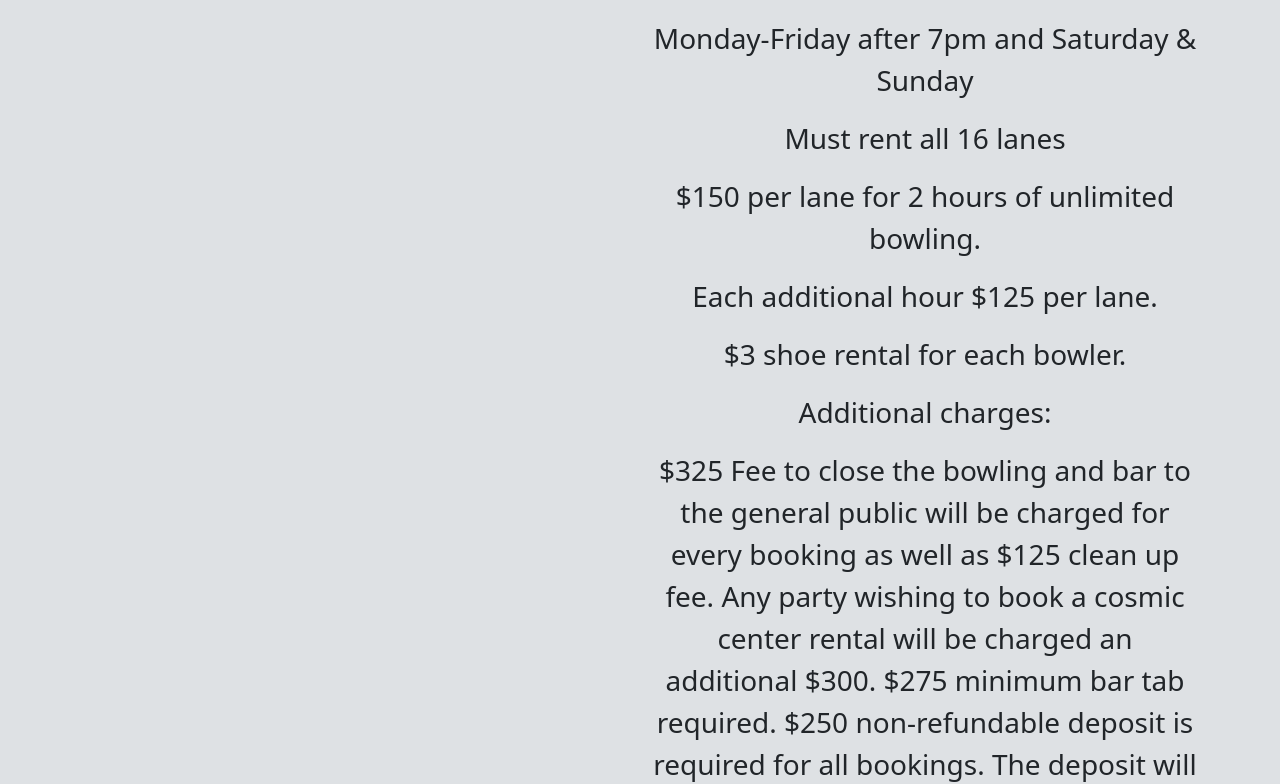
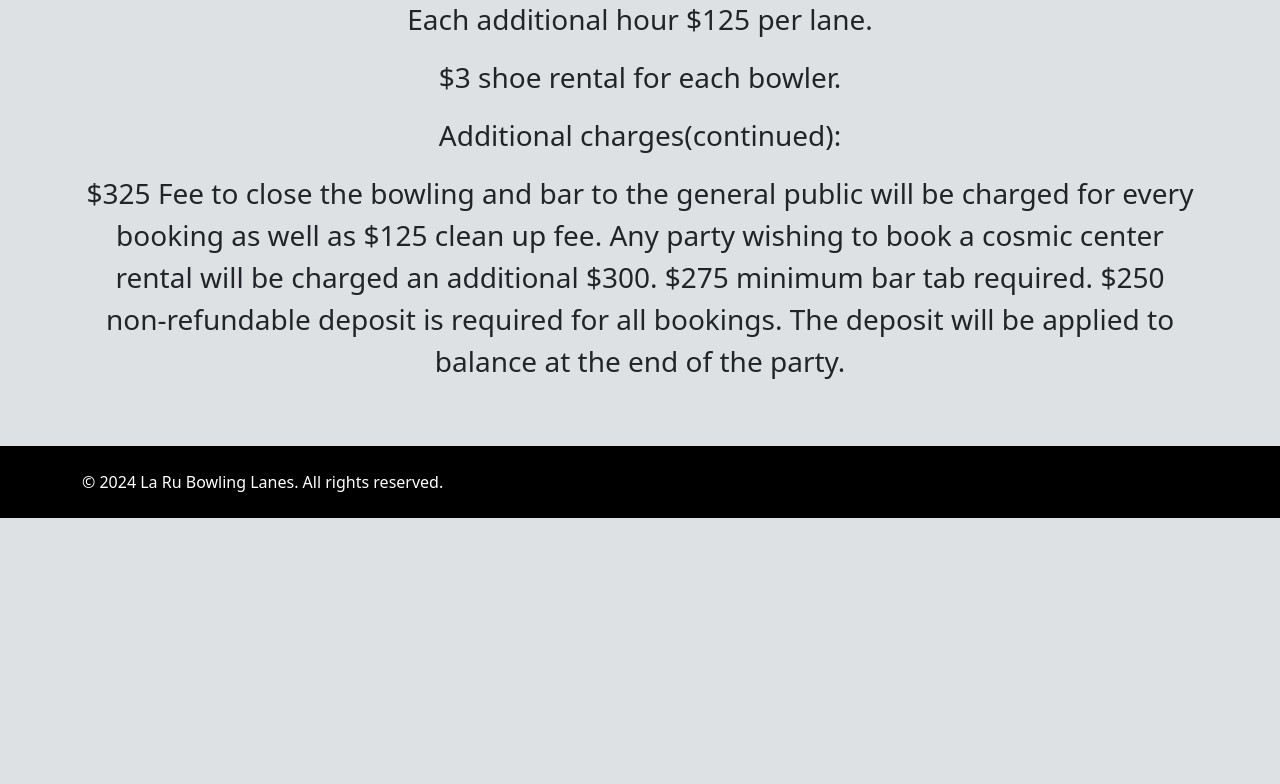
Before and after one commit to arondayo/groupProjectFinal, a plain HTML site: page party_packages.html in a window 1280 px wide. Shown: the part 1698-2482 px from the top of the page. After the commit the page ends 2216 px from the top, so only its background shows below. Drawn offline with nearby package versions, Linux system fonts and the light colour scheme.

```diff
--- a/party_packages.html
+++ b/party_packages.html
@@ -18,14 +18,17 @@
     }
     body {
       background-color:rgb(222, 225, 228); /* Choose your desired shade of gray */
+      display: flex;
+      flex-direction: column;
+      min-height: 100vh;
+    }
+    footer {
+      margin-top: auto;
+
     }
   </style>
 </head>
 <body>
-<<<<<<< HEAD
-
-=======
->>>>>>> 86666d574641c1421f4f6c1ccde80439f3fdb2cc
   <nav class="navbar navbar-expand-lg bg-body-tertiary py-3 " data-bs-theme="dark">
     <div class="container-fluid">
       <a class="navbar-brand lobster-two-bold-title fs-3" href="index.html">La Ru Bowling Lanes</a>
@@ -152,11 +155,19 @@
             <p class="text-center fs-3">Please <a href="contact_us.html">contact us</a> for information on available Cosmic Party Times.</p>
           </div>
           <div class="col-lg-6">
+            <h2 class="text-center fs-3">RENT THE CENTER!!</h2>
             <p class="text-center fs-3">Monday-Friday before 7pm</p>
             <p class="text-center fs-3">Must rent all 16 lanes</p>
             <p class="text-center fs-3">$125 per lane for 2 hours of unlimited bowling. Up to 8 bowlers per lane</p>
             <p class="text-center fs-3">Each additional hour $100 per lane.</p>
             <p class="text-center fs-3">$3 shoe rental for each bowler.</p>
+          </div>
+        </div>
+      </div>
+
+      <div class="container">
+        <div class="row">
+          <div class="col-lg-12">
             <p class="text-center fs-3">Additional charges:</p>
             <p class="text-center fs-3">$325 Fee to close the bowling and bar to the general public will be charged for every booking as well as $125 clean up fee. Any party wishing to book a cosmic center rental will be charged an additional $300. $275 minimum bar tab required. $250 non-refundable deposit is required for all bookings. The deposit will be applied to balance at the end of the party.</p>
             <p class="text-center fs-3">Monday-Friday after 7pm and Saturday & Sunday</p>
@@ -164,15 +175,16 @@
             <p class="text-center fs-3">$150 per lane for 2 hours of unlimited bowling.</p>
             <p class="text-center fs-3">Each additional hour $125 per lane.</p>
             <p class="text-center fs-3">$3 shoe rental for each bowler.</p>
-            <p class="text-center fs-3">Additional charges:</p>
+            <p class="text-center fs-3">Additional charges(continued):</p>
             <p class="text-center fs-3">$325 Fee to close the bowling and bar to the general public will be charged for every booking as well as $125 clean up fee. Any party wishing to book a cosmic center rental will be charged an additional $300. $275 minimum bar tab required. $250 non-refundable deposit is required for all bookings. The deposit will be applied to balance at the end of the party.</p>
           </div>
         </div>
       </div>
 
+
   </main>
 
-  <footer class="bg-dark text-white py-4">
+  <footer class="bg-black text-white py-4">
       <div class="container">
           <p class="mb-0">&copy; 2024 La Ru Bowling Lanes. All rights reserved.</p>
       </div>
```
